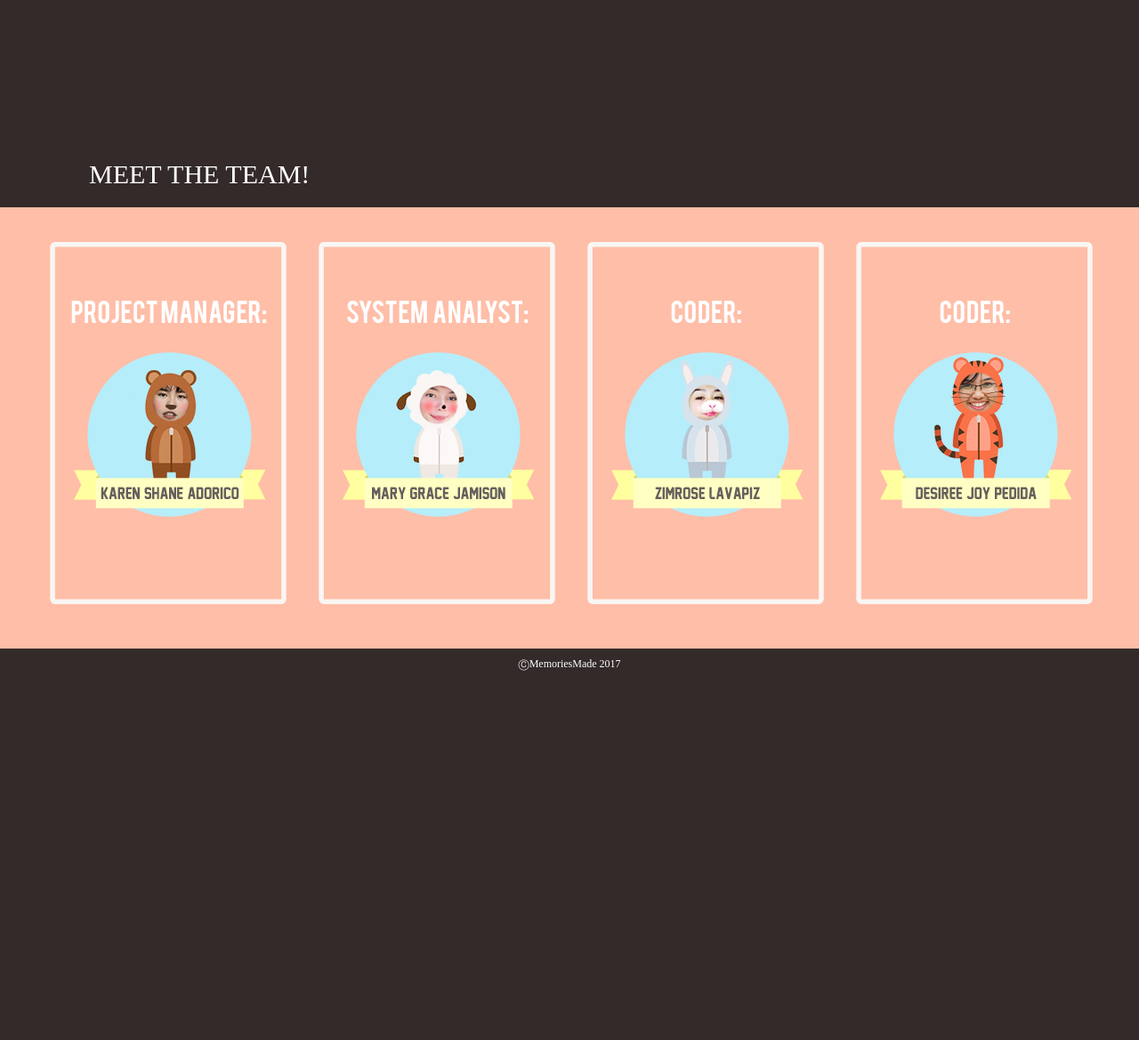
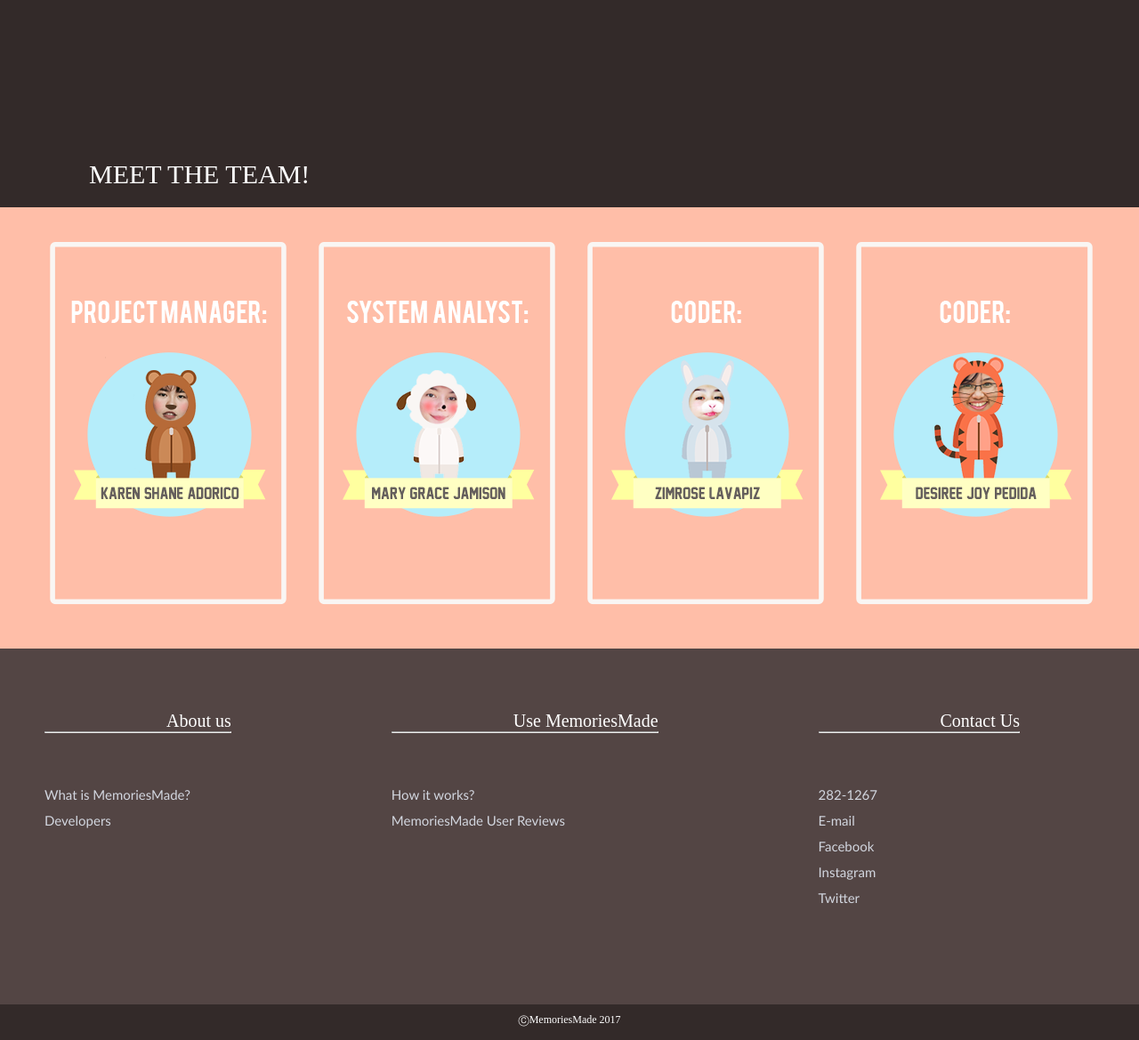
Before and after one commit to zee777/MEMORIESMADE_EventManagementSystem, a PHP site: page / in a window 1280 px wide. Shown: the part 1581-2750 px from the top of the page at 89% size. Before the commit the page ends 2335 px from the top, so only its background shows below. Run offline with PHP 8.4, Linux system fonts and the light colour scheme.

Commit message:
added contact us in the home

```diff
--- a/index.html
+++ b/index.html
@@ -152,6 +152,32 @@
 				<img src="images\team\noona4.png"></center>
 			</div>
 
+			<div id="contact_us">
+				<div class="footer_con">
+					<p class="stylef">About us</p><hr>
+					<ul class="stylep_con">
+						<li><a href="#">What is MemoriesMade?</a></li>
+						<li><a href="#">Developers</a></li>
+					</ul>
+				</div>
+				<div class="footer_con">
+					<p class="stylef">Use MemoriesMade</p><hr>
+					<ul class="stylep_con">
+						<li><a href="#">How it works?</a></li>
+						<li><a href="#">MemoriesMade User Reviews</a></li>
+					</ul>
+				</div>
+				<div class="footer_con">
+					<p class="stylef">Contact Us</p><hr>
+					<ul class="stylep_con">
+						<li><a href="#">282-1267</a></li>
+						<li><a href="#">E-mail</a></li>
+						<li><a href="#">Facebook</a></li>
+						<li><a href="#">Instagram</li>
+						<li><a href="#">Twitter</a></li>
+					</ul>
+				</div>
+			</div>
 
 			<div id="copyright">
 				<center><p>&#x24B8;MemoriesMade 2017</p></center>
--- a/style/styles.css
+++ b/style/styles.css
@@ -319,6 +319,51 @@
 	color: white;
 	padding: 70px 100px;
 }
+
+#contact_us{
+	width: 1287px;
+	height: 400px;
+	background-color: #534544;
+	color: white;
+}
+.footer_con{
+	width: 404x;
+	height: 350px;
+	float: left;
+	left: 0;
+	margin: 20px 50px;
+	padding-right: 80px;
+}
+
+.stylef{
+	color: white;
+	font-family: Bebas;
+	font-size: 20px;
+	padding: 50px 0px 0px 137px;
+}
+
+.stylep_con{
+	list-style: none;
+	padding-top: 50px;
+
+}
+
+.stylep_con li{
+	padding-top: 10px;
+}
+
+.stylep_con a{
+	text-decoration: none;
+	color: #d2d6df;
+	font-family: Gill Sans MT;
+	font-size: 15px;
+}
+
+.stylep_con a:hover{
+	color: #ff7777;
+	text-decoration: underline;
+}
+
 #copyright{
 	color: white;
 	background-color: #332a29;
```
